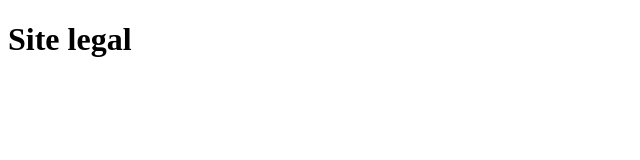
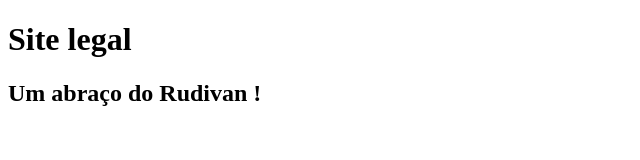
Before and after one commit to JuanCJGuerrero/meurepositorio, a plain HTML site: page index.html in a window 1280 px wide. Shown: the whole page, without its empty margins (0-640 px from the left). Drawn offline with Linux system fonts and the light colour scheme.

Commit message:
alteração do index

```diff
--- a/index.html
+++ b/index.html
@@ -8,5 +8,7 @@
 </head>
 <body>
     <H1>Site legal</H1>
+
+    <h2>Um abraço do Rudivan !</h2>
 </body>
 </html>
```
